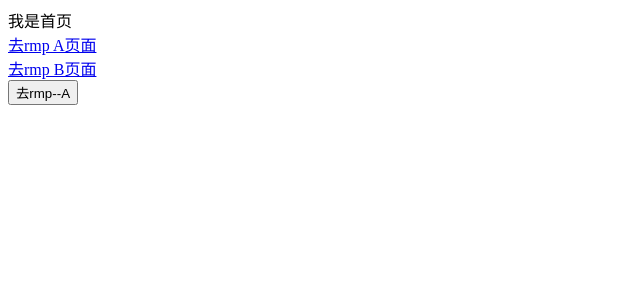
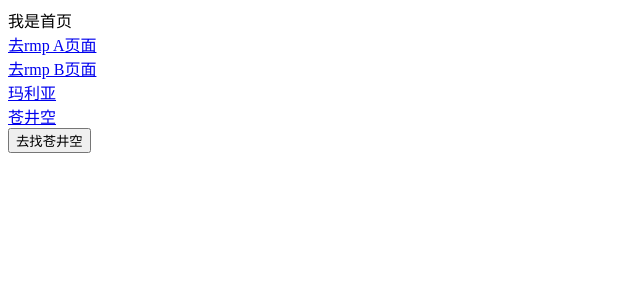
Before and after one commit to raomaiping/react-NextDemo, a Next.js app: page / in a window 1280 px wide. Shown: the top 300 px of the page, without its empty margins (0-640 px from the left). Built offline with nearby package versions, Linux system fonts and the light colour scheme.

Commit message:
使用query 来传递参数和接收参数

```diff
--- a/pages/index.js
+++ b/pages/index.js
@@ -2,16 +2,18 @@ import React from 'react'
 import Link from 'next/link'
 import Router from 'next/router'
 const Home=()=>{
-  function gotoA(){
-    Router.push('/rmpA')
+  function gotoXiaojiejie(){
+    Router.push('/xiaojiejie?name=苍井空')
   }
   return(
       <>
         <div>我是首页</div>
         <div><Link href="/rmpA"><a>去rmp A页面</a></Link></div>
         <div><Link href="/rmpB"><a>去rmp B页面</a></Link></div>
+        <div><Link href="/xiaojiejie?name=玛利亚"><a>玛利亚</a></Link></div>
+        <div><Link href="/xiaojiejie?name=苍井空"><a>苍井空</a></Link></div>
         <div>
-            <button onClick={gotoA}>去rmp--A</button>
+            <button onClick={gotoXiaojiejie}>去找苍井空</button>
         </div>
       </>
   )
```
Also changed, not shown: pages/xiaojiejie.js (added, +13 -0 lines).
